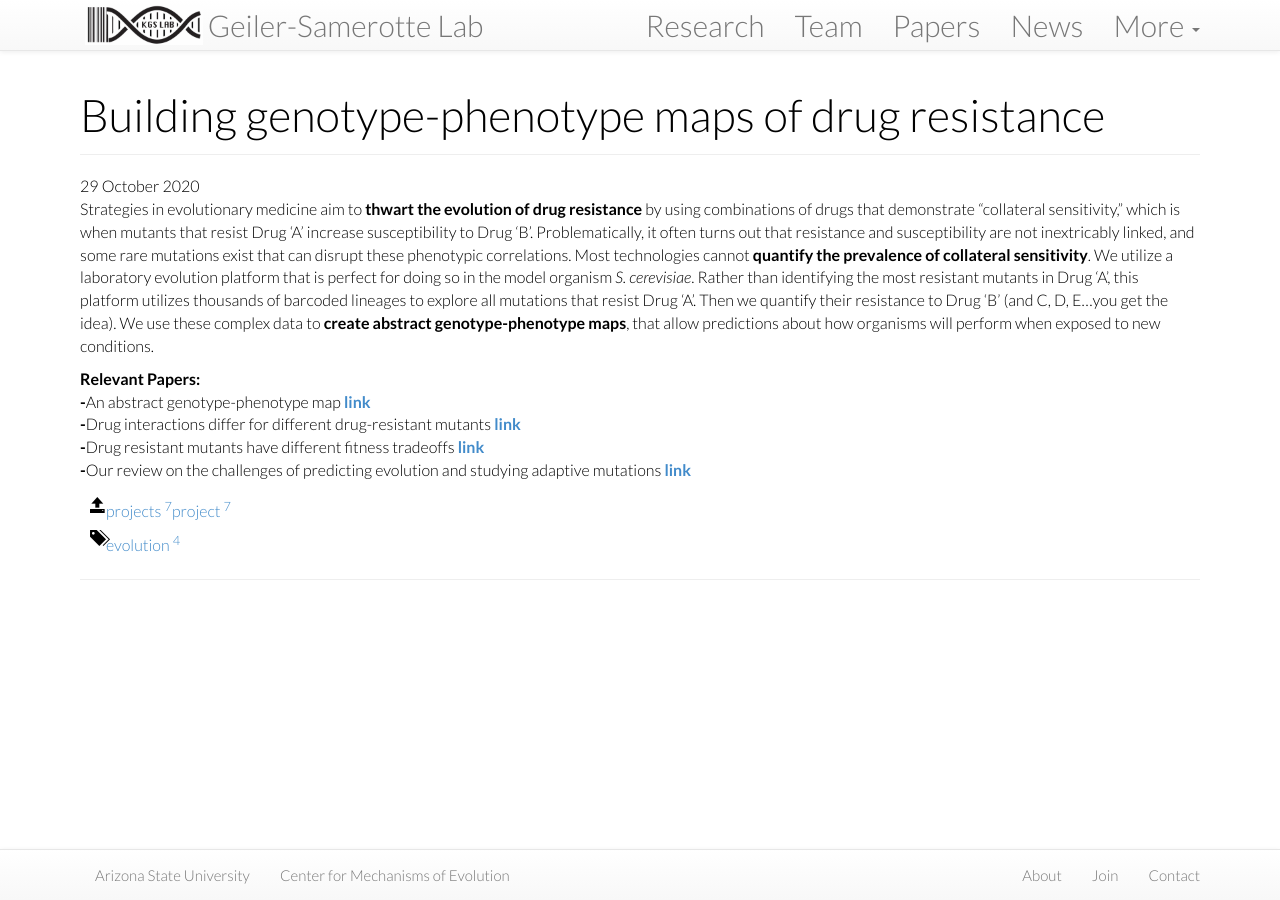
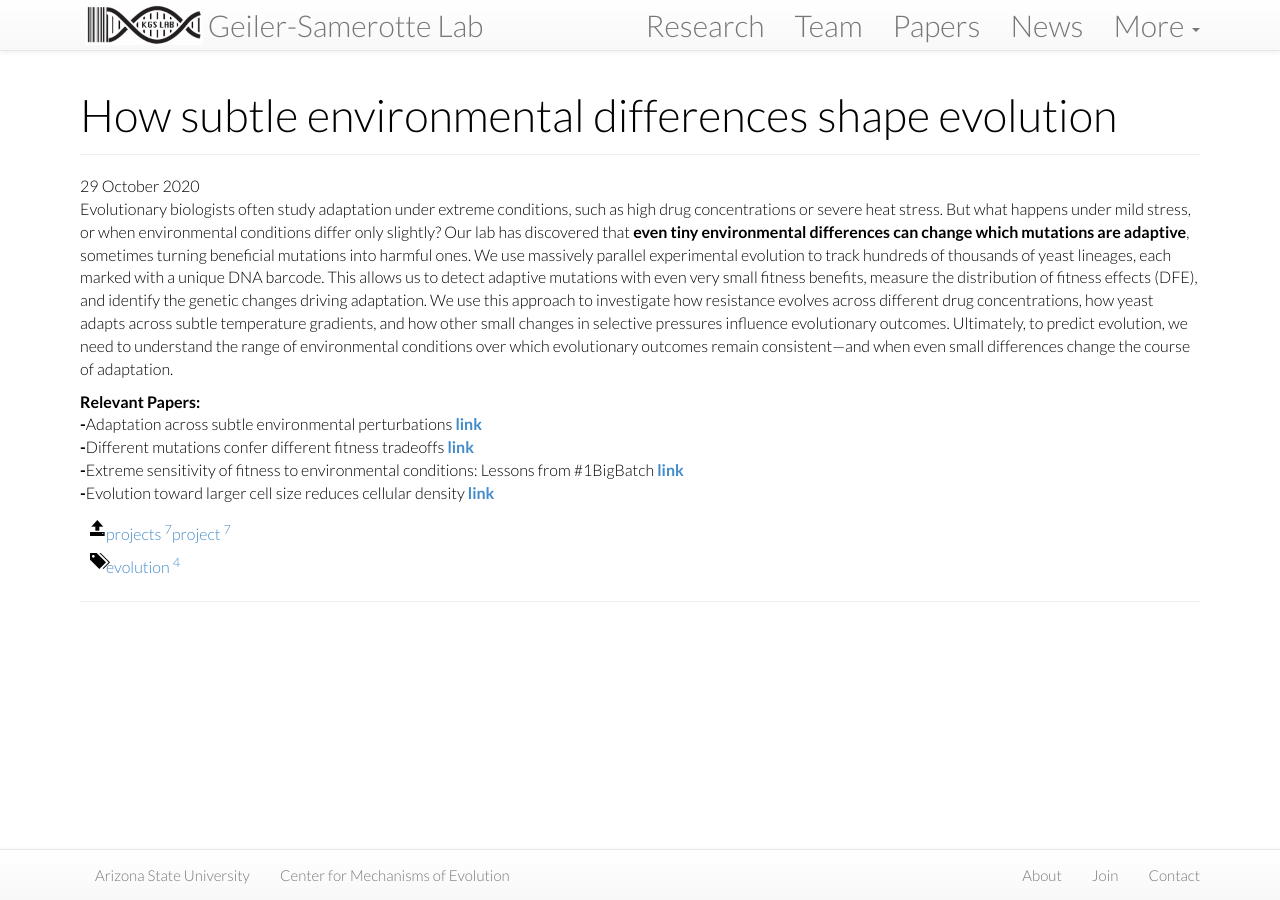
Before and after one commit to Samerotte-Lab/Samerotte-Lab.github.io, a Jekyll site: the page built from projects/_posts/2020-10-29-resistance.md, in a window 1280 px wide. Built offline with Jekyll 4.4.1, drawn with Linux system fonts in a browser that asks for light colours; nearby versions of some CDN libraries.

Commit message:
research project two booyah!

```diff
--- a/projects/_posts/2020-10-29-resistance.md
+++ b/projects/_posts/2020-10-29-resistance.md
@@ -1,17 +1,17 @@
 ---
 layout: project
-title: "Building genotype-phenotype maps of drug resistance"
+title: "How subtle environmental differences shape evolution"
 handle: resistance
-image: /assets/images/papers/CS2.png
+image: /assets/images/papers/subtle_environment_evolution_targeted_edit.png
 category: project
 tags: [evolution]
 ---
 {% include JB/setup %}
 
-Strategies in evolutionary medicine aim to <b>thwart the evolution of drug resistance</b> by using combinations of drugs that demonstrate “collateral sensitivity,” which is when mutants that resist Drug ‘A’ increase susceptibility to Drug ‘B’. Problematically, it often turns out that resistance and susceptibility are not inextricably linked, and some rare mutations exist that can disrupt these phenotypic correlations. Most technologies cannot <b>quantify the prevalence of collateral sensitivity</b>. We utilize a laboratory evolution platform that is perfect for doing so in the model organism <i>S. cerevisiae</i>. Rather than identifying the most resistant mutants in Drug ‘A’, this platform utilizes thousands of barcoded lineages to explore all mutations that resist Drug ‘A’. Then we quantify their resistance to Drug ‘B’ (and C, D, E...you get the idea). We use these complex data to <b>create abstract genotype-phenotype maps</b>, that allow predictions about how organisms will perform when exposed to new conditions.
+Evolutionary biologists often study adaptation under extreme conditions, such as high drug concentrations or severe heat stress. But what happens under mild stress, or when environmental conditions differ only slightly? Our lab has discovered that **even tiny environmental differences can change which mutations are adaptive**, sometimes turning beneficial mutations into harmful ones. We use massively parallel experimental evolution to track hundreds of thousands of yeast lineages, each marked with a unique DNA barcode. This allows us to detect adaptive mutations with even very small fitness benefits, measure the distribution of fitness effects (DFE), and identify the genetic changes driving adaptation. We use this approach to investigate how resistance evolves across different drug concentrations, how yeast adapts across subtle temperature gradients, and how other small changes in selective pressures influence evolutionary outcomes. Ultimately, to predict evolution, we need to understand the range of environmental conditions over which evolutionary outcomes remain consistent—and when even small differences change the course of adaptation.
 
 <b>Relevant Papers:</b><br>
-<b>-</b>An abstract genotype-phenotype map <b>[link](https://kgslab.org/papers/paper/Donyavi-GPM)</b><br>
-<b>-</b>Drug interactions differ for different drug-resistant mutants <b>[link](https://kgslab.org/papers/paper/Schmidlin-EEG)</b><br>
-<b>-</b>Drug resistant mutants have different fitness tradeoffs <b>[link](https://kgslab.org/papers/paper/Schmidlin-clusters)</b><br>
-<b>-</b>Our review on the challenges of predicting evolution and studying adaptive mutations <b>[link](https://kgslab.org/papers/paper/adaptation-challenges)</b><br>
+<b>-</b>Adaptation across subtle environmental perturbations <b>[link](/papers/paper/local-modularity-global-pleiotropy)</b><br>
+<b>-</b>Different mutations confer different fitness tradeoffs <b>[link](/papers/paper/Schmidlin-clusters)</b><br>
+<b>-</b>Extreme sensitivity of fitness to environmental conditions: Lessons from #1BigBatch <b>[link](/papers/paper/1bigbatch)</b><br>
+<b>-</b>Evolution toward larger cell size reduces cellular density <b>[link](/papers/paper/Sastokas-Density)</b><br>
```
Also changed, not shown: projects/index.html (+6 -1 lines), 1 other file.
